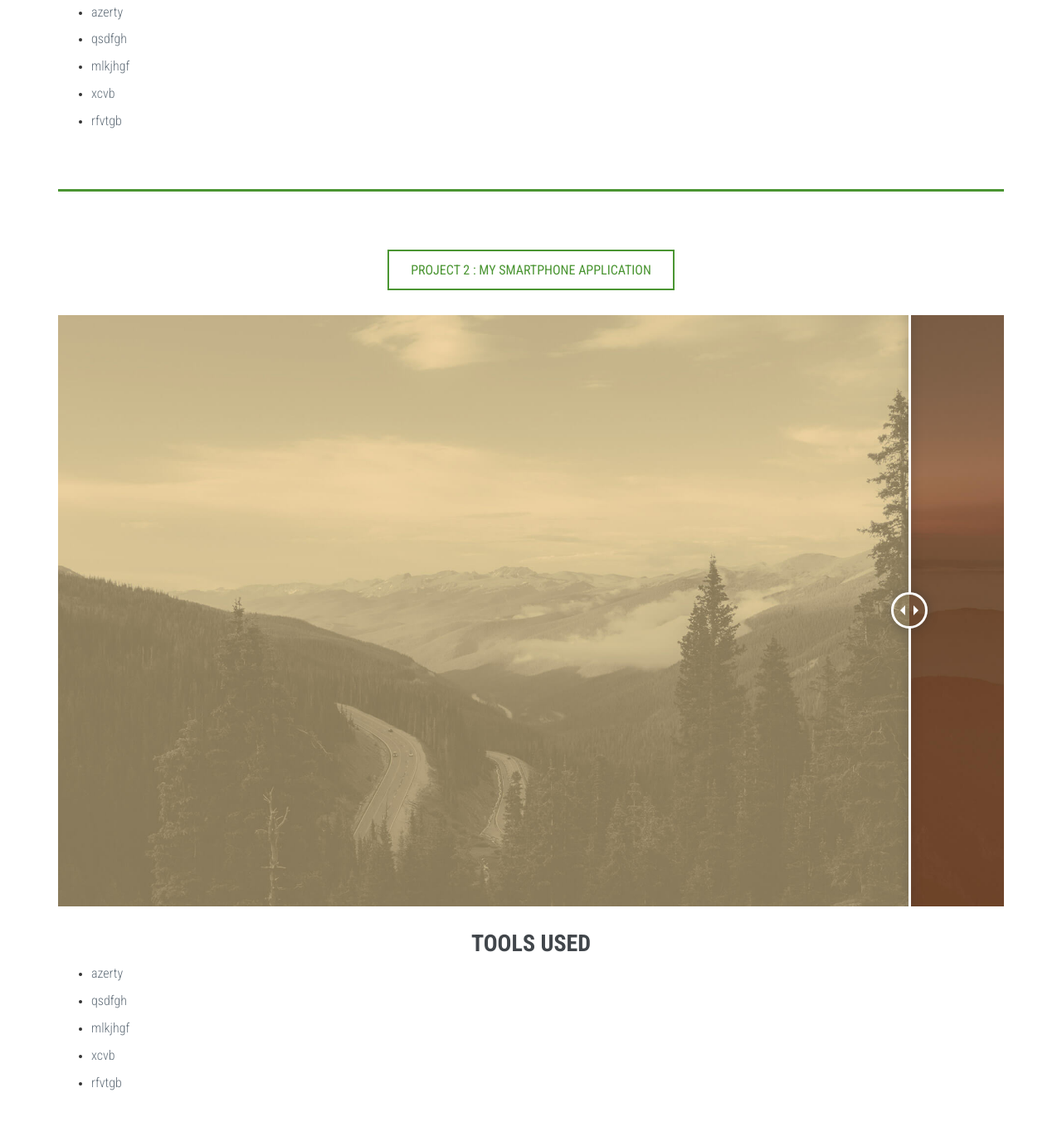
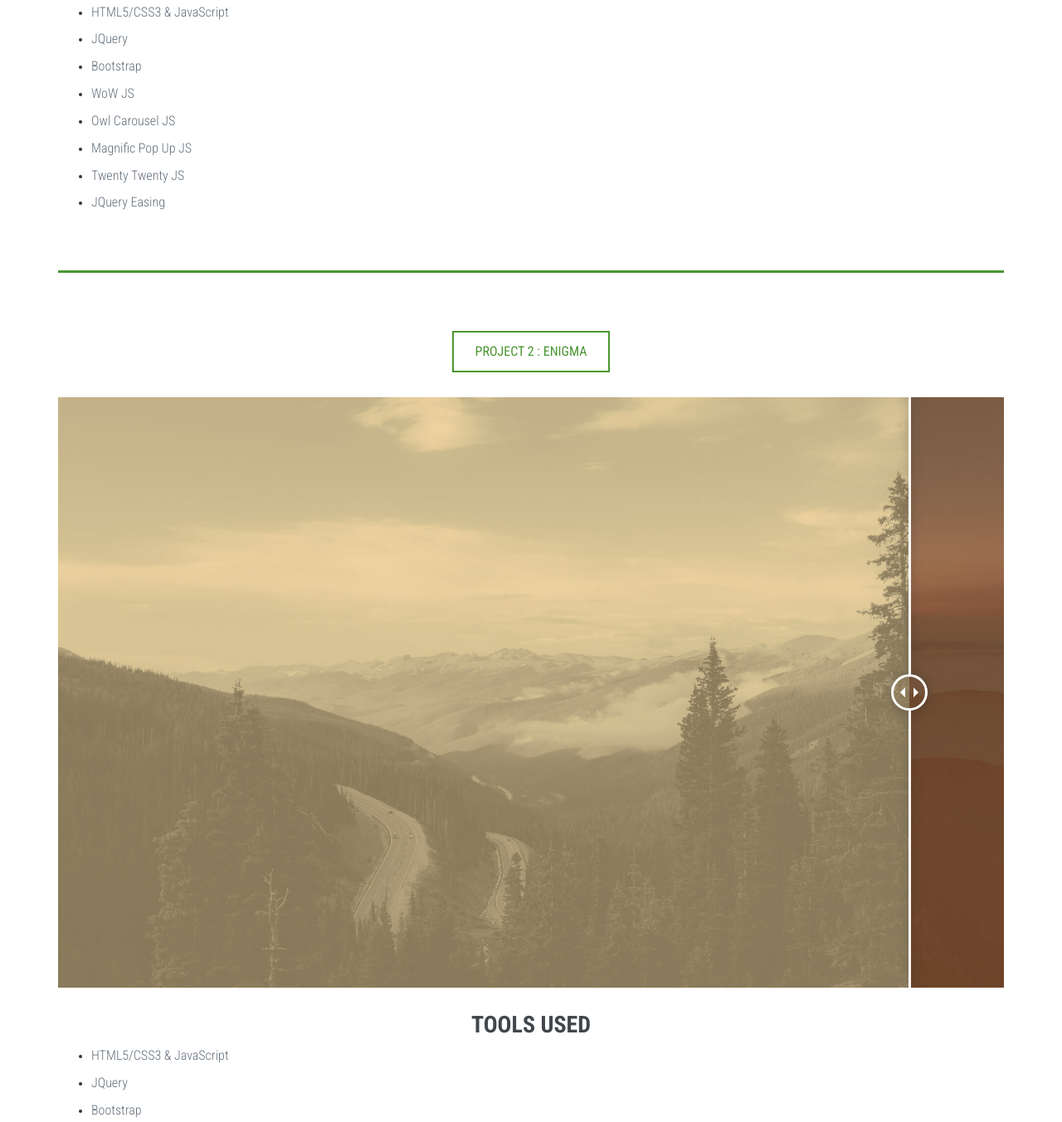
Before and after one commit to MickaelBRENOIT/Portfolio, a plain HTML site: page index.html in a window 1280 px wide. Shown: the part 4716-6069 px from the top of the page at 83% size. Drawn offline with Linux system fonts and the light colour scheme.

Commit message:
Change text in project boxes

```diff
--- a/index.html
+++ b/index.html
@@ -315,19 +315,28 @@
                         <h4>Tools used</h4>
                         <ul>
                             <li>
-                                <p>azerty</p>
+                                <p>HTML5/CSS3 & JavaScript</p>
                             </li>
                             <li>
-                                <p>qsdfgh</p>
+                                <p>JQuery</p>
                             </li>
                             <li>
-                                <p>mlkjhgf</p>
+                                <p>Bootstrap</p>
                             </li>
                             <li>
-                                <p>xcvb</p>
+                                <p>WoW JS</p>
                             </li>
                             <li>
-                                <p>rfvtgb</p>
+                                <p>Owl Carousel JS</p>
+                            </li>
+                            <li>
+                                <p>Magnific Pop Up JS</p>
+                            </li>
+                            <li>
+                                <p>Twenty Twenty JS</p>
+                            </li>
+                            <li>
+                                <p>JQuery Easing</p>
                             </li>
                         </ul>
                     </div>
@@ -336,7 +345,7 @@
 
                 <div class="col-md-12">
                     <div class="project-name">
-                        <a class="btn btn-lg btn-general btn-green" href="#home" role="button" title="View Projects">Project 2 : My Smartphone Application</a>
+                        <a class="btn btn-lg btn-general btn-green" href="/enigma/index.html" role="button" title="View Projects">Project 2 : Enigma</a>
                     </div>
                     <div class="project-description">
                         <img src="img/projects/img-3.jpg" alt="Before">
@@ -346,24 +355,19 @@
                         <h4>Tools used</h4>
                         <ul>
                             <li>
-                                <p>azerty</p>
+                                <p>HTML5/CSS3 & JavaScript</p>
                             </li>
                             <li>
-                                <p>qsdfgh</p>
+                                <p>JQuery</p>
                             </li>
                             <li>
-                                <p>mlkjhgf</p>
-                            </li>
-                            <li>
-                                <p>xcvb</p>
-                            </li>
-                            <li>
-                                <p>rfvtgb</p>
+                                <p>Bootstrap</p>
                             </li>
                         </ul>
                     </div>
                     <div class="underline-project"></div>
                 </div>
+
             </div>
         </div>
     </section>
```
